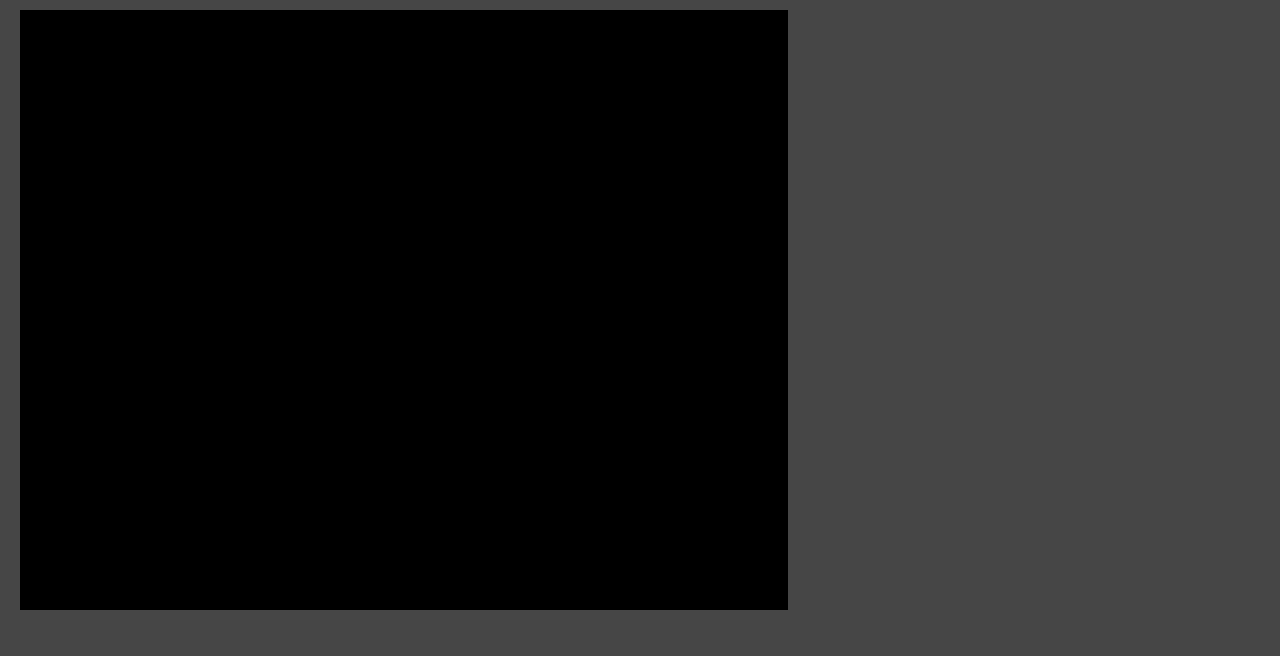
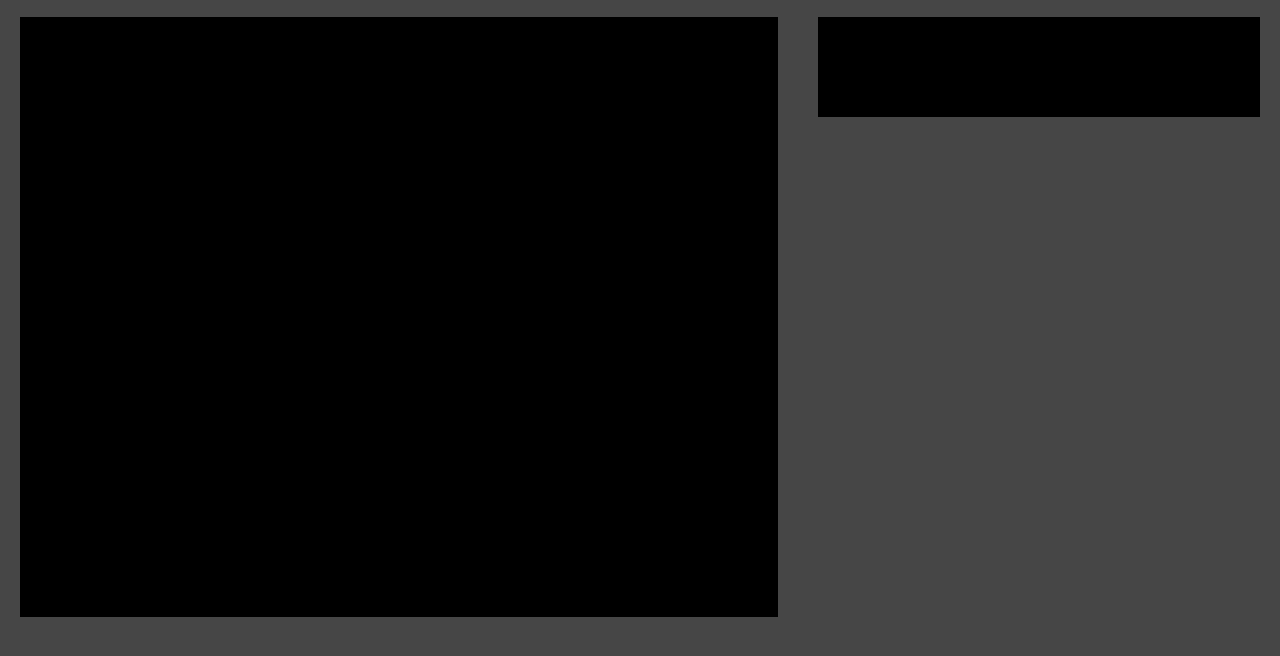
Before and after one commit to lvillamizarmurillo/login-youtube-pirata, a plain HTML site: page index.html in a window 1280 px wide. Shown: the part 60-716 px from the top of the page. Drawn offline with Linux system fonts and the light colour scheme.

Commit message:
feat: :sparkles: Caja de canal Yutu
Aqui estableci una caja para mostrar el canal del autor de youtube

```diff
--- a/css/estilo.css
+++ b/css/estilo.css
@@ -54,9 +54,32 @@ header{
     font-family: "arial";
 }
 #video{
+    display: block;
     margin: 20px;
     width: 60%;
     height: 600px;
-    display: block;
     background-color: rgb(0, 0, 0);
+
 }
+#canalYutu{
+    display: flex;
+    width: 35%;
+    height: 100px;
+    background-color: rgb(0, 0, 0);
+    float: right;
+    margin: 20px;
+}
+#containerone{
+    display: flex;
+    width: 100%;
+}
+#logoCanal{
+    width: 100px;
+    border-radius: 50%;
+    float: left;
+}
+#nombreCanal h3{
+    margin-top: 39px;
+    margin-left: 10px;
+    color: white;
+}
--- a/index.html
+++ b/index.html
@@ -28,8 +28,21 @@
         </div>
     </header>
     <div id="container">
-        <div id="video">
-            <iframe id="video1" width="100%" height="100%" title="YouTube video player" frameborder="0" allow="accelerometer; autoplay; clipboard-write; encrypted-media; gyroscope; picture-in-picture; web-share" allowfullscreen></iframe>
+        <div id="containerone">
+            <div id="video">
+                <iframe id="video1" width="100%" height="100%" title="YouTube video player" frameborder="0" allow="accelerometer; autoplay; clipboard-write; encrypted-media; gyroscope; picture-in-picture; web-share" allowfullscreen></iframe>
+            </div>
+            <div id="canalYutu">
+                <div id="logoCanal">
+
+                </div>
+                <div id="nombreCanal">
+                     <h3></h3>
+                </div>
+            </div>
+            <div id="comentariosYutu">
+
+            </div>
         </div>
     </div>
 </body>
```
